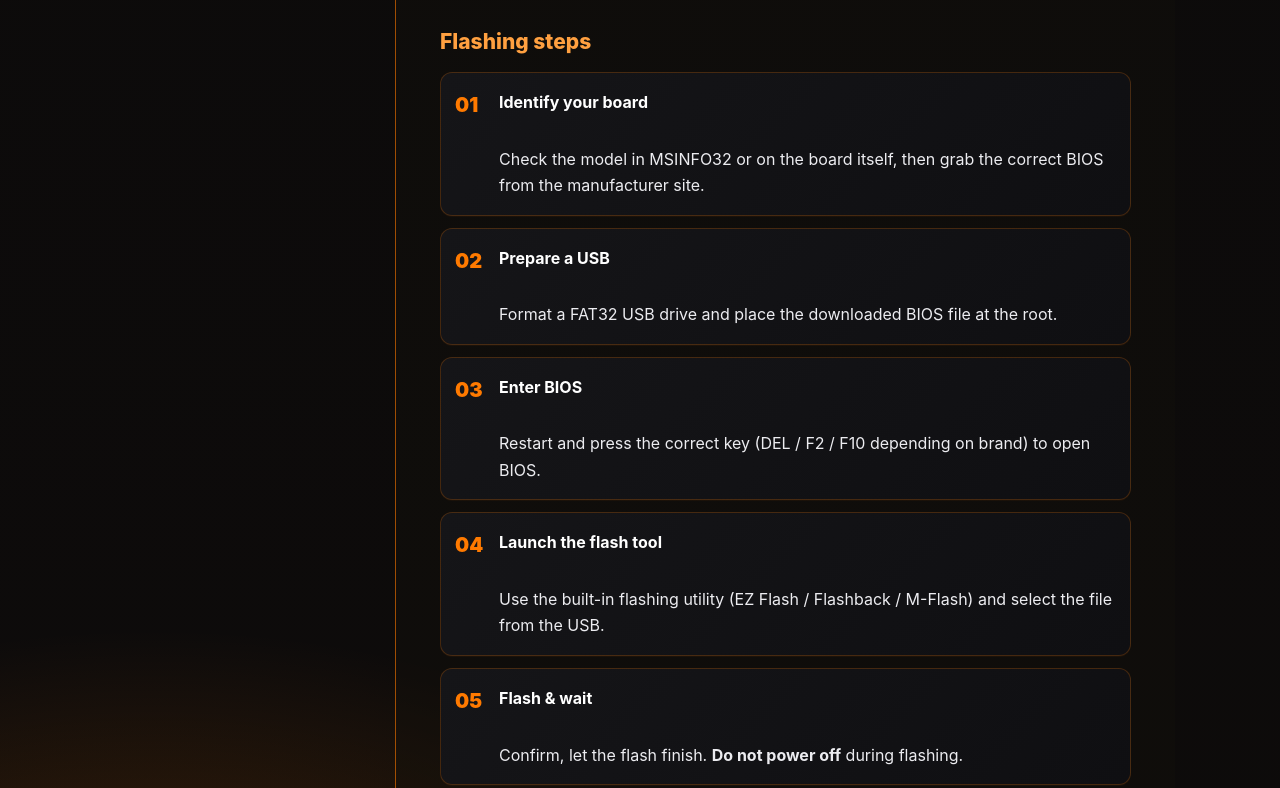
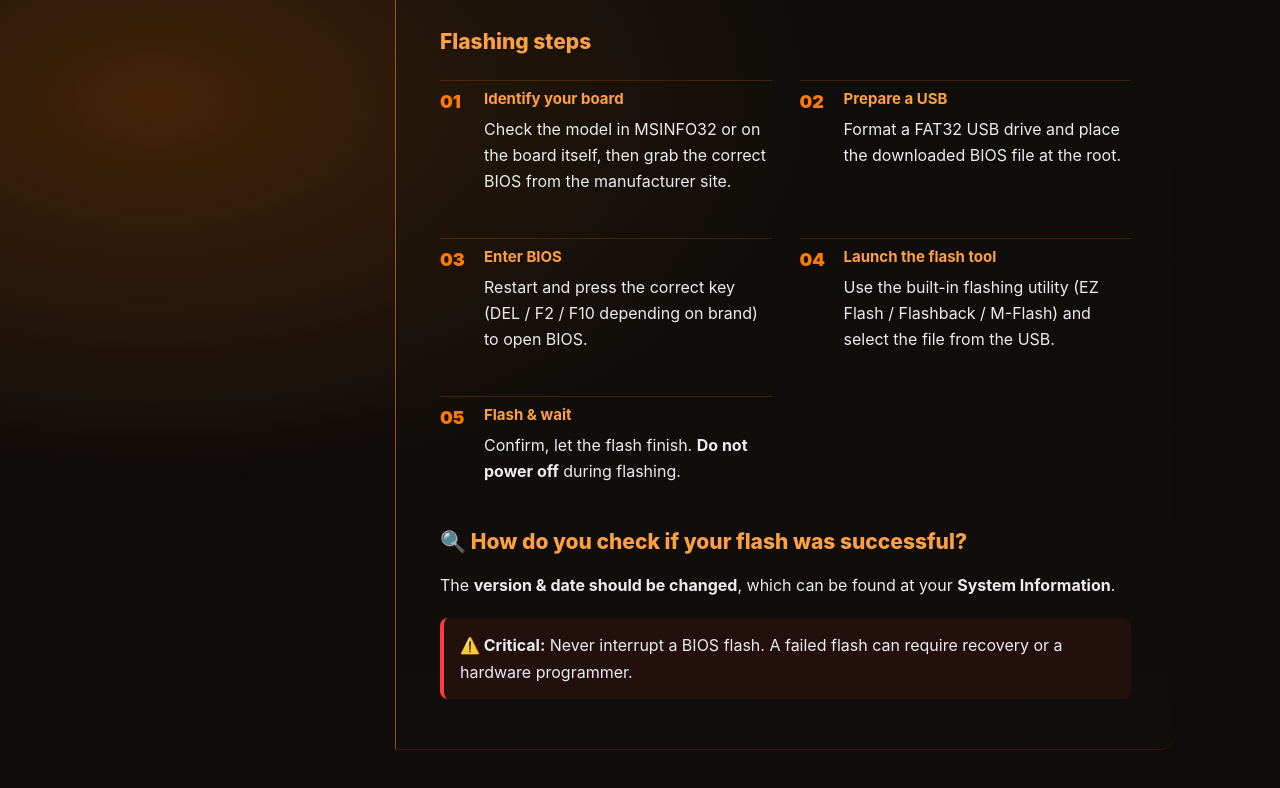
Before and after one commit to aserrt775-dot/creed, a website: page index.html in a window 1280 px wide. Shown: the part 3434-4222 px from the top of the page. Drawn offline with Linux system fonts and the light colour scheme.

Commit message:
Instructions: layout left-to-right (grid), remove card frames for plain text

```diff
--- a/css/style.css
+++ b/css/style.css
@@ -87,10 +87,11 @@ li{margin-bottom:7px}
 .check li::before{content:"✅";position:absolute;left:-2px;top:0;font-size:14px}
 
 /* Steps */
-.steps{list-style:none;padding:0;counter-reset:step}
-.steps>li{counter-increment:step;position:relative;padding:16px 16px 16px 58px;background:linear-gradient(135deg,#151518,#0f0f12);border:1px solid rgba(255,122,0,.22);border-radius:12px;margin-bottom:12px;box-shadow:0 1px 0 rgba(255,122,0,.05)}
-.steps>li::before{content:counter(step,decimal-leading-zero);position:absolute;left:14px;top:16px;font-weight:900;font-size:20px;color:var(--gold)}
-.steps b{color:#fff;display:block;margin-bottom:4px}
+.steps{list-style:none;padding:0;counter-reset:step;display:grid;grid-template-columns:repeat(auto-fill,minmax(300px,1fr));gap:22px 28px}
+.steps>li{counter-increment:step;position:relative;padding:6px 0 6px 44px;border-top:1px solid rgba(255,122,0,.2);margin-top:8px}
+.steps>li::before{content:counter(step,decimal-leading-zero);position:absolute;left:0;top:6px;font-weight:900;font-size:18px;color:var(--gold)}
+.steps b{color:var(--gold-2);display:block;margin-bottom:3px;font-size:15px}
+.steps li br{content:"";display:block;margin:4px 0}
 
 /* Code */
 code{font-family:var(--code);background:var(--bg-3);border:1px solid var(--border);border-radius:6px;padding:2px 6px;font-size:13.5px;color:var(--gold-2)}
```
